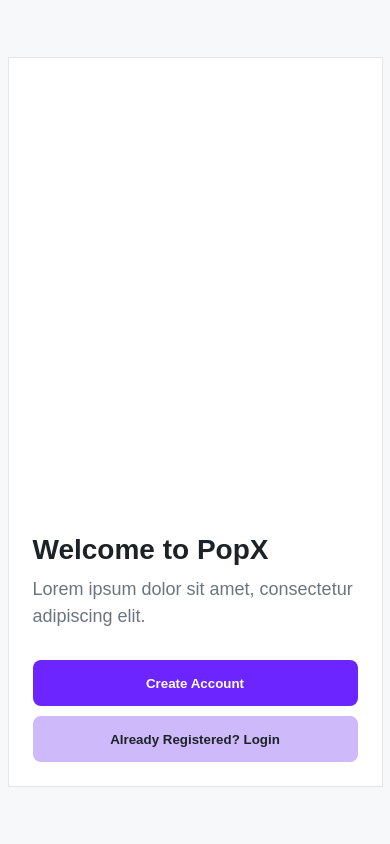
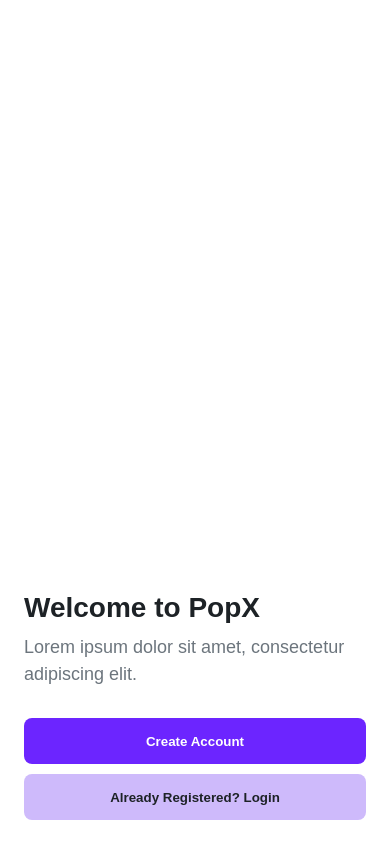
Before and after one commit to Praveen775D/popx-assignment, a React (Vite) app: page / in a window 390 px wide. Built offline with nearby package versions, Linux system fonts and the light colour scheme.

Commit message:
Enable scrolling and responsive fixes

```diff
--- a/src/styles/global.css
+++ b/src/styles/global.css
@@ -8,8 +8,7 @@
 body,
 #root {
   width: 100%;
-  height: 100%;
-  overflow: hidden;
+  min-height: 100%;
 }
 
 body {
@@ -19,17 +18,101 @@
 
 .app-wrapper {
   width: 100%;
-  height: 100vh;
+  min-height: 100vh;
   display: flex;
   justify-content: center;
   align-items: center;
+  padding: 20px 0;
 }
 
 .mobile-container {
   width: 375px;
   height: 730px;
-  background: white;
+  background: #ffffff;
   border: 1px solid #e5e5e5;
   position: relative;
-  overflow: hidden;
+
+  overflow-y: auto;
+  overflow-x: hidden;
+
+  scroll-behavior: smooth;
 }
+
+/* Hide scrollbar but keep scrolling */
+
+.mobile-container::-webkit-scrollbar {
+  width: 0;
+}
+
+.mobile-container {
+  scrollbar-width: none;
+}
+
+/* Landing Page */
+
+.landing-page {
+  height: 100%;
+  display: flex;
+  flex-direction: column;
+  justify-content: flex-end;
+  padding: 24px;
+}
+
+.landing-title {
+  font-size: 28px;
+  font-weight: 700;
+  color: #1d2226;
+  margin-bottom: 10px;
+}
+
+.landing-subtitle {
+  color: #6c757d;
+  font-size: 18px;
+  line-height: 1.5;
+  margin-bottom: 30px;
+}
+
+.create-btn {
+  width: 100%;
+  height: 46px;
+  border: none;
+  border-radius: 8px;
+  background: #6c25ff;
+  color: white;
+  font-weight: 600;
+  cursor: pointer;
+  margin-bottom: 10px;
+}
+
+.create-btn:hover {
+  opacity: 0.95;
+}
+
+.login-btn {
+  width: 100%;
+  height: 46px;
+  border: none;
+  border-radius: 8px;
+  background: #cebafb;
+  color: #1d2226;
+  font-weight: 600;
+  cursor: pointer;
+}
+
+.login-btn:hover {
+  opacity: 0.95;
+}
+
+/* Responsive */
+
+@media (max-width: 480px) {
+  .app-wrapper {
+    padding: 0;
+  }
+
+  .mobile-container {
+    width: 100%;
+    height: 100vh;
+    border: none;
+  }
+}
--- a/src/styles/register.css
+++ b/src/styles/register.css
@@ -1,10 +1,15 @@
 .register-page {
   padding: 24px;
+  min-height: 100%;
+  box-sizing: border-box;
+  display: flex;
+  flex-direction: column;
 }
 
 .register-title {
   font-size: 28px;
   font-weight: 700;
+  color: #1d2226;
   margin-bottom: 25px;
 }
 
@@ -22,30 +27,48 @@
 .register-group input {
   width: 100%;
   height: 46px;
+  padding: 0 12px;
   border: 1px solid #ddd;
   border-radius: 6px;
-  padding: 0 12px;
+  outline: none;
+}
+
+.register-group input:focus {
+  border-color: #6c25ff;
 }
 
 .agency-label {
   margin-top: 15px;
   margin-bottom: 10px;
+  font-size: 14px;
+  color: #1d2226;
 }
 
 .radio-group {
   display: flex;
   gap: 20px;
+  margin-bottom: 30px;
+}
+
+.radio-group label {
+  display: flex;
+  align-items: center;
+  gap: 6px;
+  cursor: pointer;
 }
 
 .create-account-btn {
-  position: absolute;
-  bottom: 25px;
-  left: 24px;
-  right: 24px;
+  width: 100%;
   height: 46px;
   border: none;
   border-radius: 6px;
   background: #6c25ff;
   color: white;
   font-weight: 600;
+  cursor: pointer;
+  margin-top: auto;
 }
+
+.create-account-btn:hover {
+  opacity: 0.95;
+}
```
